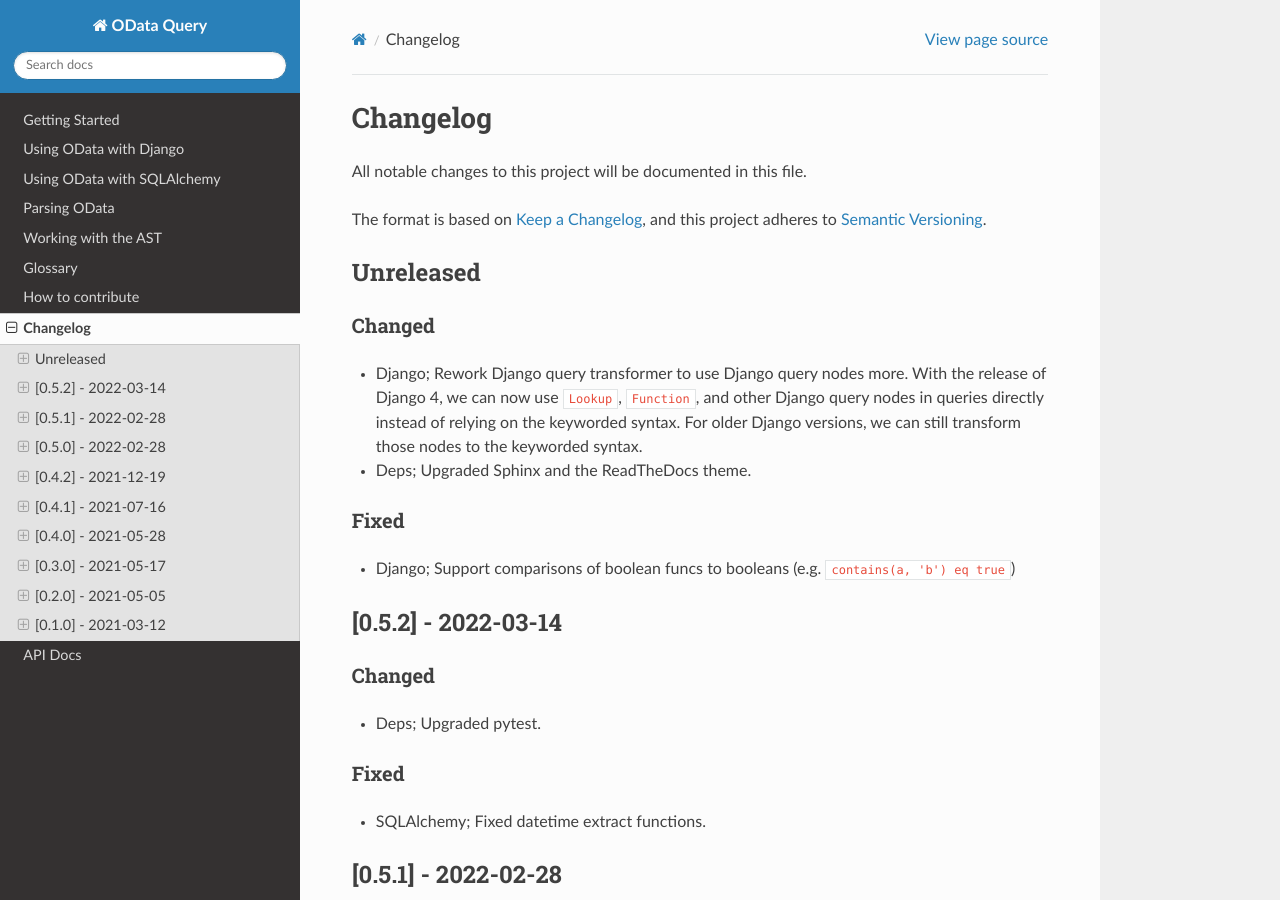
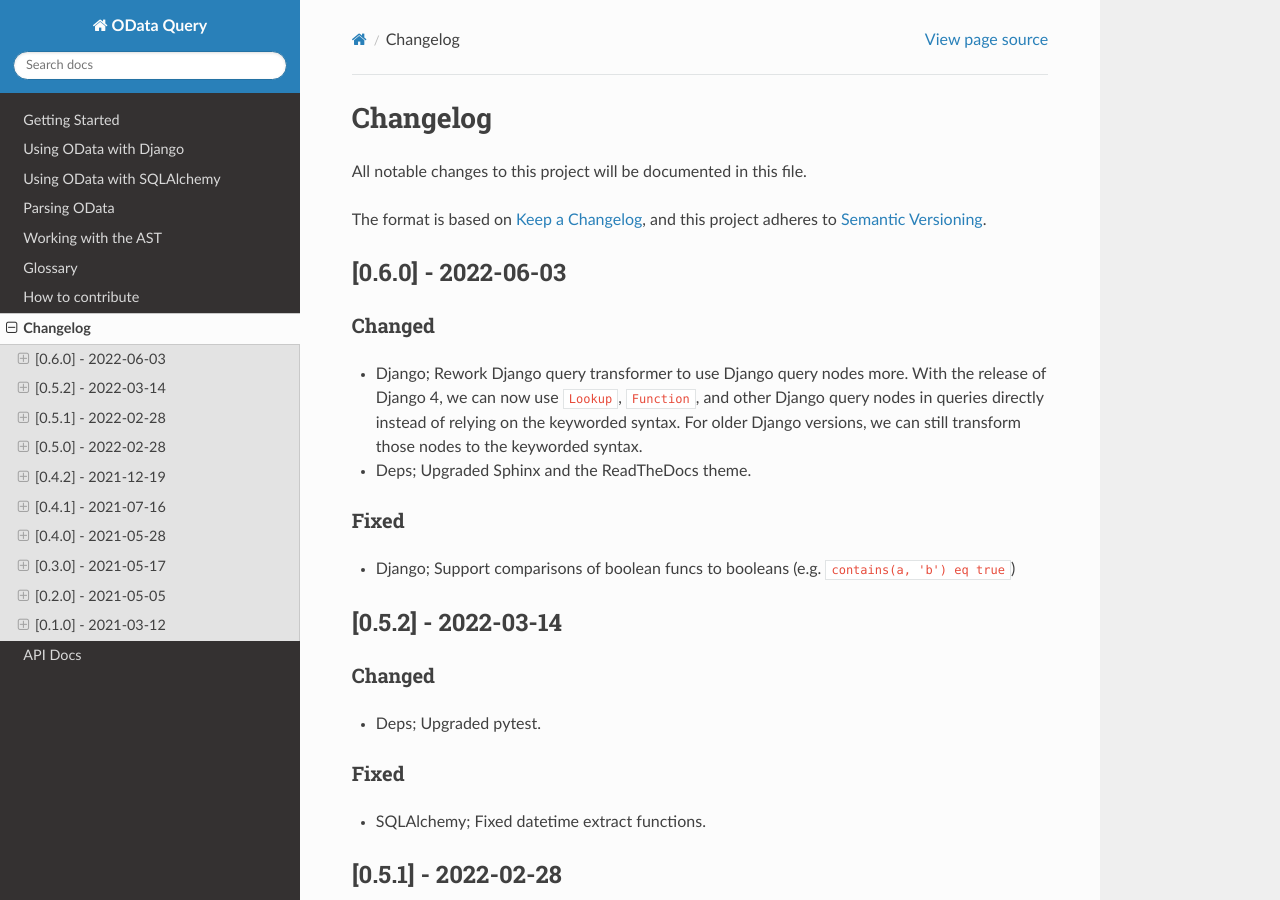
Before and after one commit to gorilla-co/odata-query, a Sphinx documentation site: the page built from docs/source/changelog.rst, in a window 1280 px wide and 900 px high. Built offline with Sphinx 7.4.7 and the Read the Docs theme 2.0.0, drawn with Linux system fonts in a browser that asks for light colours.

Commit message:
Bump version: 0.5.2 → 0.6.0b1

```diff
--- a/CHANGELOG.rst
+++ b/CHANGELOG.rst
@@ -8,8 +8,8 @@ The format is based on `Keep a Changelog <https://keepachangelog.com/en/1.0.0/>`
 and this project adheres to `Semantic Versioning <https://semver.org/spec/v2.0.0.html>`_.
 
 
-Unreleased
-----------
+[0.6.0] - 2022-06-03
+--------------------
 
 Changed
 ^^^^^^^
--- a/docs/source/conf.py
+++ b/docs/source/conf.py
@@ -22,7 +22,7 @@ copyright = "2021, Gorillini NV"
 author = "Oliver Hofkens"
 
 # The full version, including alpha/beta/rc tags
-release = "0.5.2"
+release = "0.6.0b1"
 
 
 # -- General configuration ---------------------------------------------------
--- a/odata_query/__init__.py
+++ b/odata_query/__init__.py
@@ -1 +1 @@
-__version__ = "0.5.2"
+__version__ = "0.6.0b1"
--- a/pyproject.toml
+++ b/pyproject.toml
@@ -1,6 +1,6 @@
 [tool.poetry]
 name = "odata-query"
-version = "0.5.2"
+version = "0.6.0b1"
 description = "An OData query parser and transpiler."
 authors = ["Oliver Hofkens <oliver@gorilla.co>"]
 readme = "README.rst"
--- a/setup.cfg
+++ b/setup.cfg
@@ -1,5 +1,5 @@
 [bumpversion]
-current_version = 0.5.2
+current_version = 0.6.0b1
 commit = True
 tag = True
 parse = (?P<major>\d+)\.(?P<minor>\d+)\.(?P<patch>\d+)(?:(?P<release>a|b|rc)(?P<build>\d+))?
```
Also changed, not shown: 1 other file.
